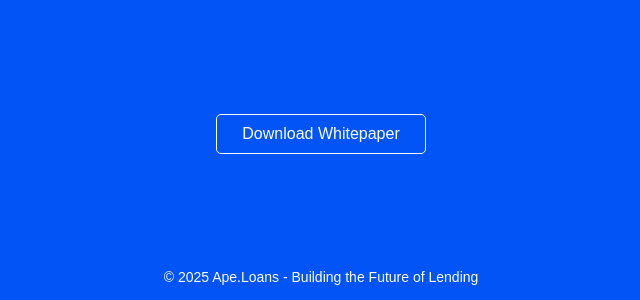
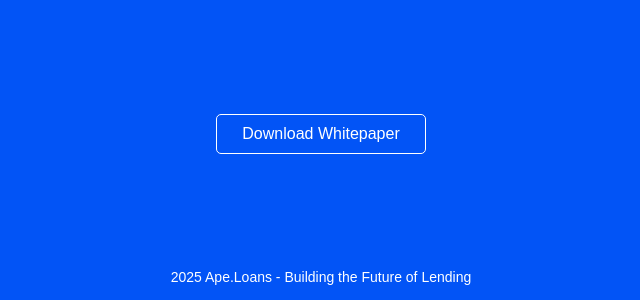
Before and after one commit to ApeLoans/Lending, a plain HTML site: page whitepaper/index.html in a window 1280 px wide. Shown: the part 1180-1480 px from the top of the page, 319-959 px from the left. Drawn offline with Linux system fonts and the light colour scheme.

Commit message:
Update index.html

```diff
--- a/whitepaper/index.html
+++ b/whitepaper/index.html
@@ -41,7 +41,7 @@
         </section>
     </main>
     <footer>
-        <p>© 2025 Ape.Loans - Building the Future of Lending</p>
+        <p> 2025 Ape.Loans - Building the Future of Lending</p>
     </footer>
 </body>
 </html>
```
